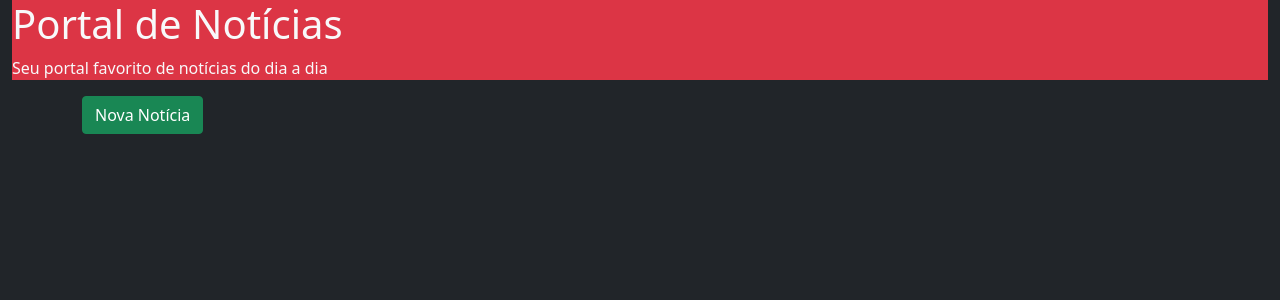
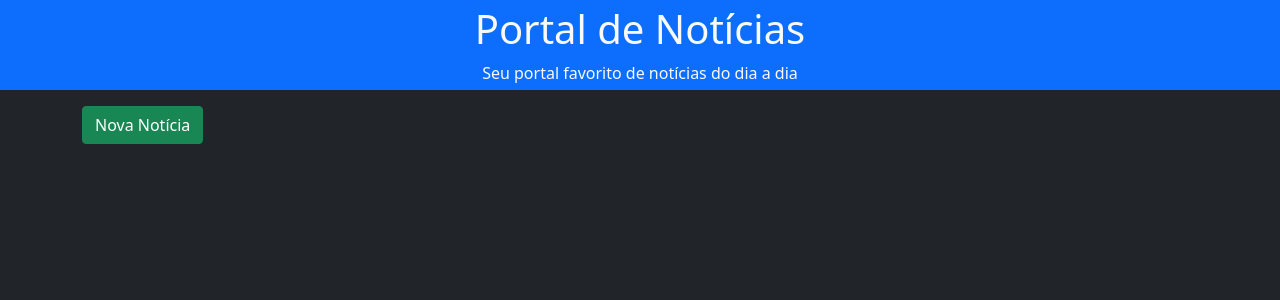
Before and after one commit to carlosjonas/Portal, a PHP site: page /index.php in a window 1280 px wide. Shown: the top 300 px of the page. Run offline with PHP 8.4, Linux system fonts and the light colour scheme; data that the repository does not hold is empty.

Commit message:
refactor: adicionando estilização

```diff
--- a/includes/confirmar-exclusao.php
+++ b/includes/confirmar-exclusao.php
@@ -1,4 +1,4 @@
-<main>
+<main id="excluir_vaga">
 
 	<h2 class="mt-3">Excluir Vaga</h2>
 
--- a/includes/header.php
+++ b/includes/header.php
@@ -11,17 +11,23 @@
     <link rel="icon" type="image/png" sizes="16x16" href="assets/img/favicon-16x16.png">
     <link rel="manifest" href="/site.webmanifest">
 
+    <!-- Font Awesome -->
+    <link href="/your-path-to-fontawesome/css/fontawesome.css" rel="stylesheet">
+
     <!-- Bootstrap CSS -->
     <link href="https://cdn.jsdelivr.net/npm/bootstrap@5.1.3/dist/css/bootstrap.min.css" rel="stylesheet" integrity="sha384-1BmE4kWBq78iYhFldvKuhfTAU6auU8tT94WrHftjDbrCEXSU1oBoqyl2QvZ6jIW3" crossorigin="anonymous">
+
+    <!-- Style CSS -->
+    <link rel="stylesheet" type="text/css" href="assets/css/style.css">
 
     <title>Portal de Notícias</title>
   </head>
   <body class="bg-dark text-light">
     <div class="container-fluid">
 
-      <div class="jumbotron bg-danger">
-        <h1>Portal de Notícias</h1>
-        <p>Seu portal favorito de notícias do dia a dia</p>
+      <div class="jumbotron bg-primary">
+        <h1 class="h1 text-center">Portal de Notícias</h1>
+        <p id="slogan" class="text text-center">Seu portal favorito de notícias do dia a dia</p>
       </div>
     </div>
 
```
